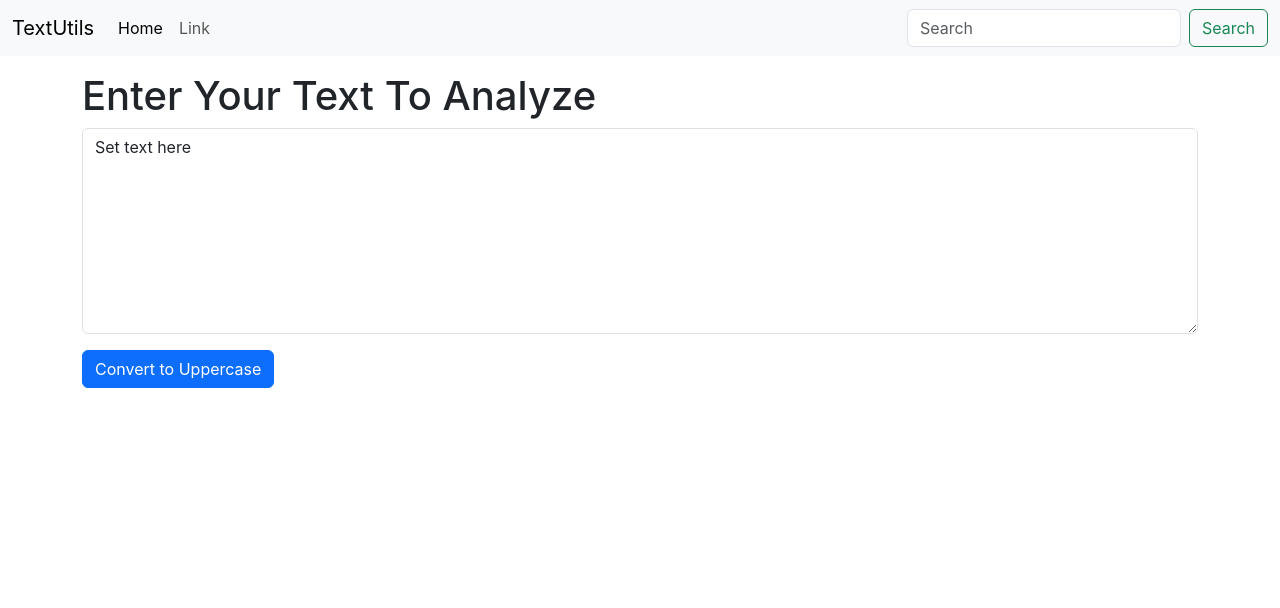
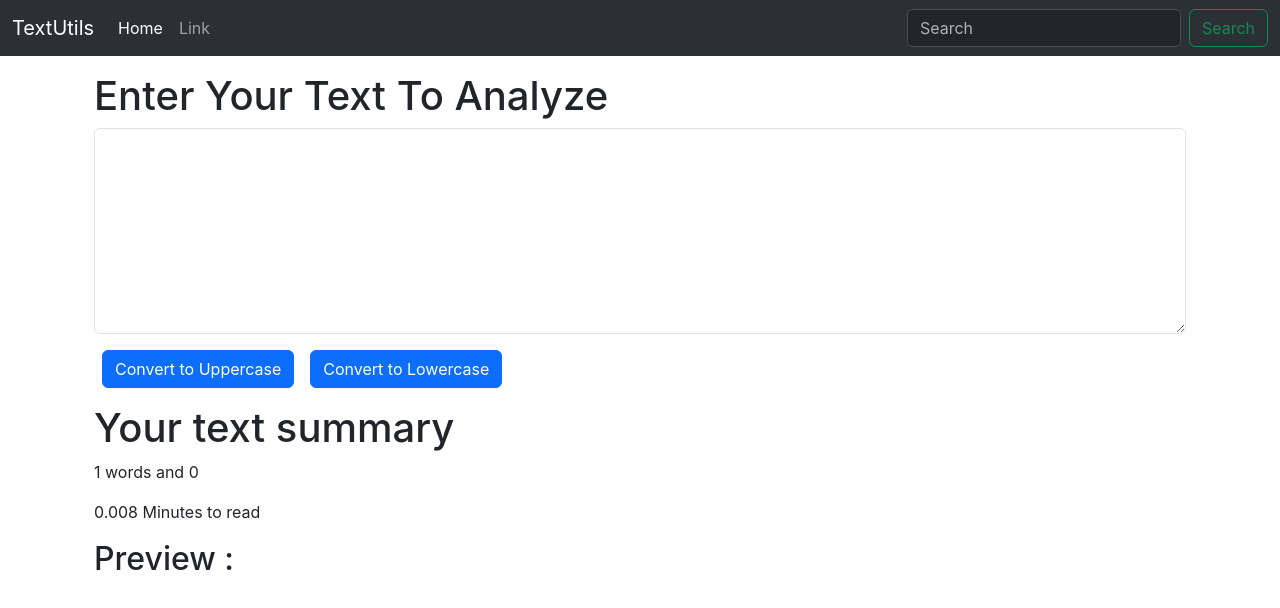
Before and after one commit to sonu355/textutils, a React (Create React App) app: page / in a window 1280 px wide. Shown: the top 608 px of the page. Built offline with nearby package versions, Linux system fonts and the light colour scheme.

Commit message:
navbar converted to dark theme

```diff
--- a/src/components/Navbar.js
+++ b/src/components/Navbar.js
@@ -2,7 +2,7 @@ import React from 'react'
 
 const Navbar = (props) => {
   return (
-    <nav className="navbar navbar-expand-lg bg-body-tertiary">
+    <nav className="navbar navbar-expand-lg bg-body-tertiary bg-dark" data-bs-theme="dark">
         <div className="container-fluid">
             <a className="navbar-brand" href="/">{props.title}</a>
             <button className="navbar-toggler" type="button" data-bs-toggle="collapse" data-bs-target="#navbarSupportedContent" aria-controls="navbarSupportedContent" aria-expanded="false" aria-label="Toggle navigation">
--- a/src/components/TextForm.js
+++ b/src/components/TextForm.js
@@ -1,25 +1,38 @@
 import React, {useState} from "react";
 
 const TextForm = (props) => {
-    const[text, setText] = useState('Set text here')
+    const[text, setText] = useState('')
 
     const handleUpClick = () => {
-        console.log("uppercase is clicked" + text)
+        // console.log("uppercase is clicked" + text)
         let newText = text.toUpperCase()
         setText(newText)
     }
-
+    const handleLoClick = () => {
+        let newText = text.toLowerCase()
+        setText(newText)
+    }
     const handleOnChange = (e) => {
-        console.log("onchnage")
+        // console.log("onchnage")
         setText(e.target.value)
     }
     return (
         <>
-            <h1>{props.heading}</h1>
-            <div className="mb-3">
-                <textarea className="form-control" onChange={handleOnChange} value={text} id="myBox" rows="8"></textarea>
+            <div className="container">
+                <h1>{props.heading}</h1>
+                <div className="mb-3">
+                    <textarea className="form-control" onChange={handleOnChange} value={text} id="myBox" rows="8"></textarea>
+                </div>
+                <button className="btn btn-primary mx-2" onClick={handleUpClick}>Convert to Uppercase</button>
+                <button className="btn btn-primary mx-2" onClick={handleLoClick}>Convert to Lowercase</button>
             </div>
-            <button className="btn btn-primary" onClick={handleUpClick}>Convert to Uppercase</button>
+            <div className="container my-3">
+                <h1>Your text summary</h1>
+                <p>{text.split(" ").length} words and {text.length}</p>
+                <p>{0.008 * text.split(" ").length} Minutes to read</p>
+                <h2>Preview : </h2>
+                <p>{text}</p>
+            </div>
         </>
     );
 };
```
